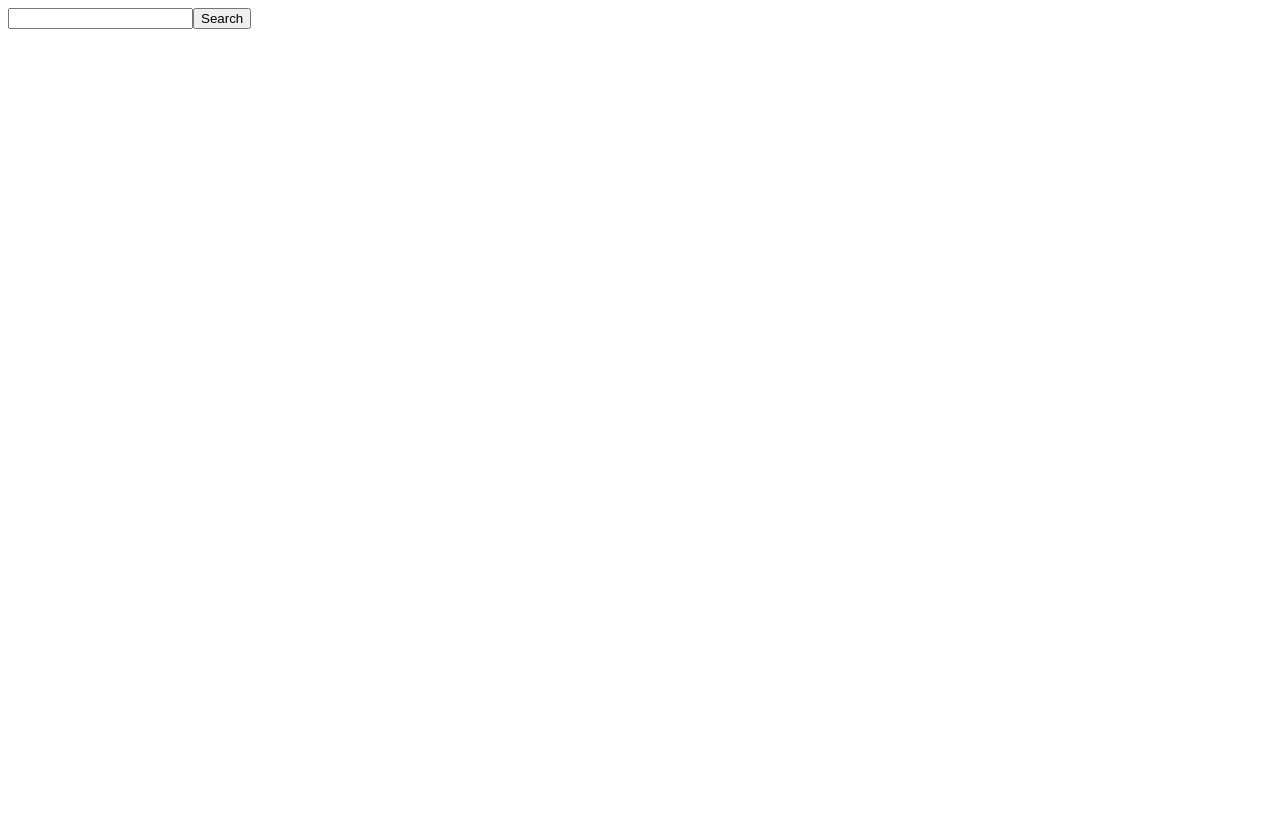
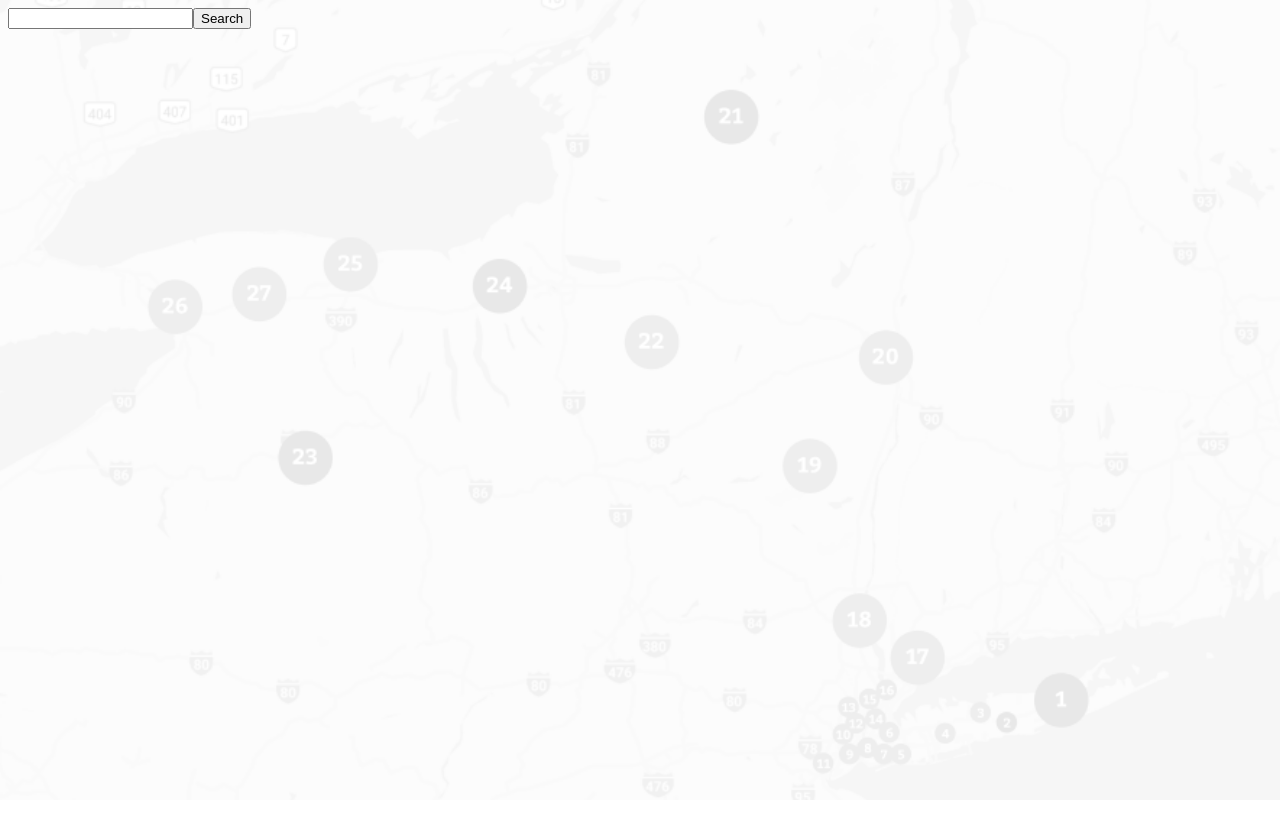
Before and after one commit to BLM-hackathon-CEJT-team/frontend_ui, a React (Create React App) app: page / in a window 1280 px wide. Built offline with nearby package versions, Linux system fonts and the light colour scheme.

Commit message:
updated background of page

```diff
--- a/src/index.css
+++ b/src/index.css
@@ -1,13 +1,23 @@
+html {
+  background: url("blm_map_background.PNG") no-repeat center center fixed;
+  -webkit-background-size: cover;
+  -moz-background-size: cover;
+  -o-background-size: cover;
+  background-size: cover;
+}
+
 body {
   font-family: Arial, sans-serif;
-  height: 100vh;
-  width: 100vw;
+
 }
 
+
 .SearchBar {
+    height: 600vh;
   display: flex;
-  flex-direction: column;
+  /* flex-direction: column; */
   align-items: center;
-  justify-content: center;
-  flex-grow: 2;
+  margin: 0 auto;
+  /* justify-content: center; */
+  /* flex-grow: 2; */
 }
```
